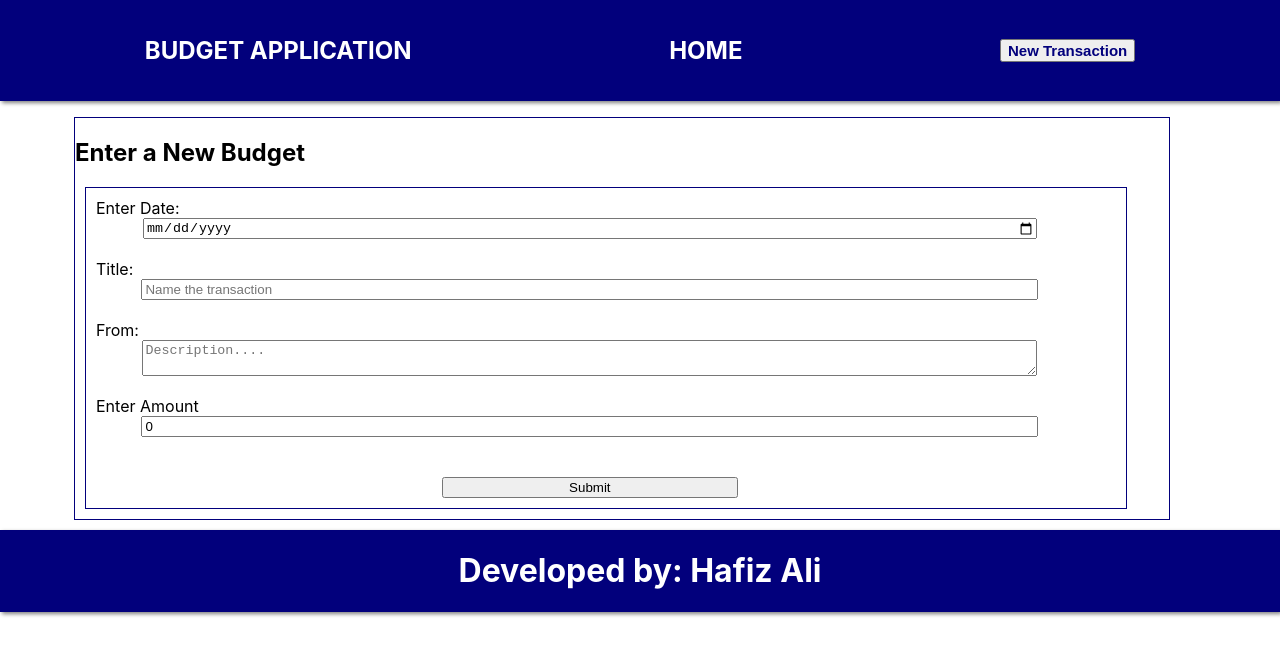
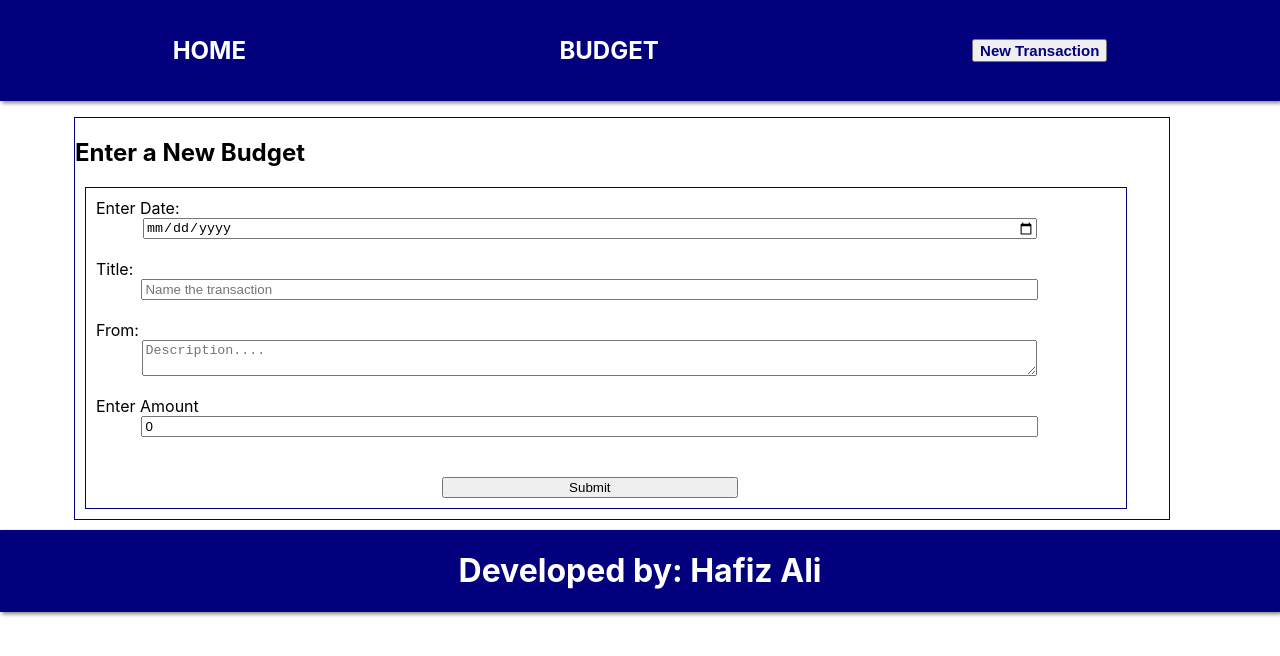
Before and after one commit to mohsinali678/Fullstack-Budgeting-App, a React (Create React App) app in the folder budgeting-app-frontend/: page /transactions/new in a window 1280 px wide. Shown: the top 656 px of the page. Built offline with nearby package versions, Linux system fonts and the light colour scheme; no server answers.

Commit message:
Made minor changes in Navbar.js, apiURL.js and added _redirects

```diff
--- a/budgeting-app-frontend/src/Components/NavBar.js
+++ b/budgeting-app-frontend/src/Components/NavBar.js
@@ -4,12 +4,13 @@ function NavBar() {
     return (
         <nav>
             <h1>
-                <Link to="/transactions">BUDGET APPLICATION</Link>
+                <Link to="/">HOME</Link>
             </h1>
 
             <h1>
-                <Link to="/">HOME</Link>
+                <Link to="/transactions">BUDGET</Link>
             </h1>
+
 
             <button>
                 <Link style={{color:"#02007C", fontSize:"15px", fontWeight:"bolder"}} to="/transactions/new">New Transaction</Link>
--- a/budgeting-app-frontend/src/util/apiURL.js
+++ b/budgeting-app-frontend/src/util/apiURL.js
@@ -1,5 +1,5 @@
 export const apiURL = () => {
     return window.location.hostname === "localhost"
     ? "http://127.0.0.1:3003"
-    : "https://fullstack-budget-app.herokuapp.com/";
+    : "https://fullstack-budget-app.herokuapp.com";
 };
```
Also changed, not shown: 2 other files (tests, documents, lock files or other folders).
